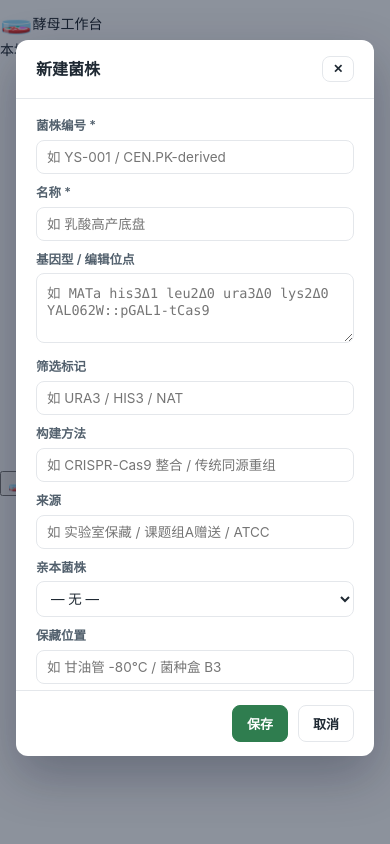
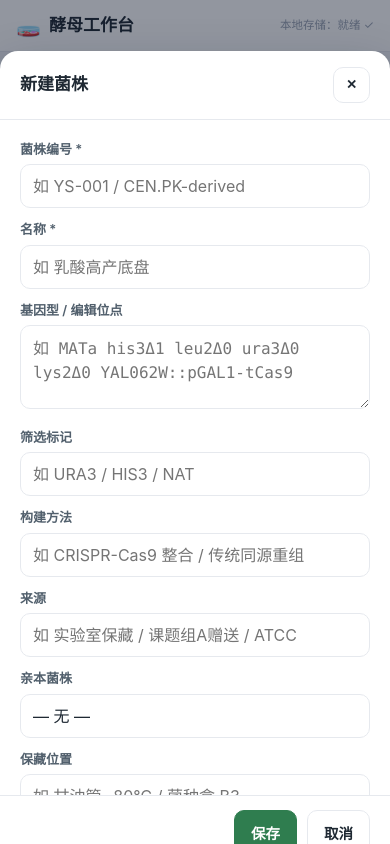
Before and after one commit to chenxingyu0805-cmyk/yeast-workbench, a plain HTML site: page index.html in a window 390 px wide. Both pictures are taken after typing "Sample" into the empty fields and a click on the button "+ 新建菌株". Drawn offline with Linux system fonts and the light colour scheme.

Commit message:
update css/styles.css (app-shell UI)

```diff
--- a/css/styles.css
+++ b/css/styles.css
@@ -1,79 +1,114 @@
-/* styles.css — 酵母工作台 UI */
+/* styles.css — 酵母工作台（App 外壳 / 移动优先） */
 :root {
-  --bg: #f5f7fa;
+  --bg: #f2f4f7;
   --panel: #ffffff;
   --ink: #1f2933;
   --ink-soft: #52606d;
-  --muted: #9aa5b1;
-  --line: #e4e7eb;
+  --muted: #98a2b3;
+  --line: #e6e9ee;
   --brand: #2f7d4f;        /* 酵母绿 */
   --brand-soft: #e7f3ec;
   --accent: #2b6cb0;
   --warn: #b7791f;
-  --danger: #c53030;
+  --danger: #d14343;
   --chip: #eef2f7;
-  --radius: 10px;
-  --shadow: 0 1px 3px rgba(15,23,42,.08), 0 1px 2px rgba(15,23,42,.04);
+  --radius: 14px;
+  --shadow: 0 1px 3px rgba(15,23,42,.06), 0 1px 2px rgba(15,23,42,.04);
+  --appbar-h: 52px;
+  --tabbar-h: 58px;
+  --maxw: 980px;
   font-family: -apple-system, BlinkMacSystemFont, "Segoe UI", "PingFang SC",
     "Microsoft YaHei", Roboto, Helvetica, Arial, sans-serif;
 }
 
-* { box-sizing: border-box; }
+* { box-sizing: border-box; -webkit-tap-highlight-color: transparent; }
 html, body { margin: 0; padding: 0; height: 100%; }
 body {
   background: var(--bg);
   color: var(--ink);
-  font-size: 14px;
+  font-size: 15px;
   line-height: 1.5;
+  /* App 外壳：顶栏固定 + 主区滚动 + 底栏固定 */
+  display: flex;
+  flex-direction: column;
+  height: 100dvh;
+  overflow: hidden;
 }
 
-/* 顶栏 */
-.topbar {
-  display: flex; align-items: center; gap: 20px;
-  padding: 10px 18px;
+/* ===== 顶部应用栏 ===== */
+.appbar {
+  flex: 0 0 auto;
+  height: calc(var(--appbar-h) + env(safe-area-inset-top));
+  padding: env(safe-area-inset-top) 16px 0;
+  display: flex; align-items: center; justify-content: space-between;
   background: var(--panel);
   border-bottom: 1px solid var(--line);
-  position: sticky; top: 0; z-index: 20;
+  position: sticky; top: 0; z-index: 30;
 }
-.brand { display: flex; align-items: center; gap: 10px; }
-.logo { font-size: 26px; }
-.brand-title { font-weight: 700; font-size: 16px; }
-.brand-sub { font-size: 11px; color: var(--muted); letter-spacing: .3px; }
+.appbar-brand { display: flex; align-items: center; gap: 8px; font-weight: 700; font-size: 17px; }
+.appbar-brand .logo { font-size: 20px; }
+.appbar-status { font-size: 11.5px; color: var(--muted); white-space: nowrap; }
 
-.nav { display: flex; gap: 6px; flex: 1; flex-wrap: wrap; }
-.nav-btn {
-  border: 1px solid transparent; background: transparent; color: var(--ink-soft);
-  padding: 8px 14px; border-radius: 8px; cursor: pointer; font-size: 13.5px;
-  transition: all .15s;
+/* ===== 主内容（仅此区滚动） ===== */
+.app {
+  flex: 1 1 auto;
+  overflow-y: auto;
+  -webkit-overflow-scrolling: touch;
+  padding: 16px 16px calc(var(--tabbar-h) + env(safe-area-inset-bottom) + 20px);
+  max-width: var(--maxw);
+  margin: 0 auto;
+  width: 100%;
 }
-.nav-btn:hover { background: var(--bg); }
-.nav-btn.active { background: var(--brand-soft); color: var(--brand); border-color: #cfe6d8; font-weight: 600; }
-.topbar-right { font-size: 12px; color: var(--muted); white-space: nowrap; }
+@media (min-width: 1024px) {
+  .app { padding-left: 24px; padding-right: 24px; }
+}
 
-/* 内容 */
-.app { padding: 20px 24px 60px; max-width: 1180px; margin: 0 auto; }
-
-.view-head { display: flex; align-items: center; justify-content: space-between; margin-bottom: 16px; gap: 12px; flex-wrap: wrap; }
-.view-head h2 { margin: 0; font-size: 20px; }
+.view-head { display: flex; align-items: center; justify-content: space-between; margin-bottom: 14px; gap: 12px; flex-wrap: wrap; }
+.view-head h2 { margin: 0; font-size: 21px; }
 .view-head .sub { color: var(--muted); font-size: 12.5px; margin-top: 2px; }
 
 .toolbar { display: flex; gap: 10px; align-items: center; flex-wrap: wrap; margin-bottom: 14px; }
 
-/* 表单控件 */
+/* ===== 底部标签栏（原生 App 形态） ===== */
+.tabbar {
+  flex: 0 0 auto;
+  background: var(--panel);
+  border-top: 1px solid var(--line);
+  box-shadow: 0 -2px 12px rgba(15,23,42,.06);
+  position: sticky; bottom: 0; z-index: 40;
+}
+.tabbar-inner {
+  max-width: var(--maxw); margin: 0 auto;
+  height: calc(var(--tabbar-h) + env(safe-area-inset-bottom));
+  padding-bottom: env(safe-area-inset-bottom);
+  display: flex;
+}
+.tab-btn {
+  flex: 1 1 0; border: none; background: none; cursor: pointer;
+  display: flex; flex-direction: column; align-items: center; justify-content: center;
+  gap: 2px; color: var(--muted); font-size: 11px; font-weight: 600;
+  min-height: 44px; transition: color .15s;
+}
+.tab-btn .tab-ico { font-size: 21px; line-height: 1; filter: grayscale(.4); transition: transform .12s; }
+.tab-btn.active { color: var(--brand); }
+.tab-btn.active .tab-ico { filter: none; transform: translateY(-1px); }
+.tab-btn:active { opacity: .6; }
+
+/* ===== 表单控件（触摸友好） ===== */
 input, textarea, select {
-  font-family: inherit; font-size: 13.5px; color: var(--ink);
-  border: 1px solid var(--line); border-radius: 8px; padding: 8px 10px; background: #fff;
-  width: 100%; outline: none; transition: border .15s;
+  font-family: inherit; font-size: 16px; color: var(--ink);
+  border: 1px solid var(--line); border-radius: 10px; padding: 11px 12px; background: #fff;
+  width: 100%; outline: none; transition: border .15s; appearance: none;
 }
-input:focus, textarea:focus, select:focus { border-color: var(--brand); }
-textarea { resize: vertical; min-height: 70px; font-family: "SFMono-Regular", Consolas, monospace; }
-label { display: block; font-size: 12.5px; color: var(--ink-soft); margin: 10px 0 4px; font-weight: 600; }
-.hint { font-size: 11.5px; color: var(--muted); margin-top: 3px; }
+input:focus, textarea:focus, select:focus { border-color: var(--brand); box-shadow: 0 0 0 3px var(--brand-soft); }
+textarea { resize: vertical; min-height: 84px; font-family: "SFMono-Regular", Consolas, monospace; line-height: 1.5; }
+label { display: block; font-size: 13px; color: var(--ink-soft); margin: 12px 0 5px; font-weight: 600; }
+.hint { font-size: 12px; color: var(--muted); margin-top: 4px; }
 
 .btn {
   border: 1px solid var(--line); background: #fff; color: var(--ink);
-  padding: 8px 14px; border-radius: 8px; cursor: pointer; font-size: 13px; font-weight: 600;
-  transition: all .15s; white-space: nowrap;
+  padding: 11px 16px; border-radius: 10px; cursor: pointer; font-size: 14.5px; font-weight: 600;
+  transition: all .15s; white-space: nowrap; min-height: 44px;
 }
 .btn:hover { background: var(--bg); }
 .btn.primary { background: var(--brand); border-color: var(--brand); color: #fff; }
@@ -81,79 +116,92 @@ label { display: block; font-size: 12.5px; color: var(--ink-soft); margin: 10px
 .btn.accent { background: var(--accent); border-color: var(--accent); color: #fff; }
 .btn.danger { color: var(--danger); border-color: #f1c4c4; }
 .btn.danger:hover { background: #fdeaea; }
-.btn.sm { padding: 5px 10px; font-size: 12px; }
+.btn.sm { padding: 7px 12px; font-size: 13px; min-height: 36px; }
 
-/* 卡片 / 列表 */
-.grid { display: grid; grid-template-columns: repeat(auto-fill, minmax(280px, 1fr)); gap: 14px; }
+/* ===== 卡片 / 列表 ===== */
+.grid { display: grid; grid-template-columns: repeat(auto-fill, minmax(300px, 1fr)); gap: 12px; }
 .card {
   background: var(--panel); border: 1px solid var(--line); border-radius: var(--radius);
-  padding: 14px 16px; box-shadow: var(--shadow); cursor: pointer; transition: transform .12s, box-shadow .12s;
+  padding: 14px 16px; box-shadow: var(--shadow); cursor: pointer; transition: transform .1s, box-shadow .1s;
 }
-.card:hover { transform: translateY(-2px); box-shadow: 0 6px 16px rgba(15,23,42,.10); }
-.card h3 { margin: 0 0 4px; font-size: 15px; }
-.card .code { font-size: 12px; color: var(--brand); font-weight: 700; }
-.card .meta { font-size: 12px; color: var(--ink-soft); margin-top: 6px; }
+.card:active { transform: scale(.985); }
+.card h3 { margin: 0 0 4px; font-size: 16px; }
+.card .code { font-size: 12.5px; color: var(--brand); font-weight: 700; }
+.card .meta { font-size: 12.5px; color: var(--ink-soft); margin-top: 6px; }
 .card .meta div { margin: 2px 0; }
+@media (max-width: 560px) { .grid { grid-template-columns: 1fr; } }
 
 /* 标签 */
-.tags { display: flex; flex-wrap: wrap; gap: 5px; margin-top: 8px; }
+.tags { display: flex; flex-wrap: wrap; gap: 6px; margin-top: 8px; }
 .chip {
   background: var(--chip); color: var(--ink-soft); border-radius: 999px;
-  padding: 2px 9px; font-size: 11.5px; border: 1px solid var(--line);
+  padding: 3px 10px; font-size: 11.5px; border: 1px solid var(--line);
 }
 .chip.green { background: var(--brand-soft); color: var(--brand); border-color: #cfe6d8; }
 .chip.blue { background: #e7f0f9; color: var(--accent); border-color: #cfe0f1; }
 
 /* 表格 */
-table { width: 100%; border-collapse: collapse; background: var(--panel); border-radius: var(--radius); overflow: hidden; box-shadow: var(--shadow); }
-th, td { text-align: left; padding: 10px 12px; border-bottom: 1px solid var(--line); font-size: 13px; }
-th { background: #fafbfc; color: var(--ink-soft); font-weight: 700; font-size: 12.5px; }
-tr:hover td { background: #fcfdfe; }
+.table-wrap { overflow-x: auto; border-radius: var(--radius); box-shadow: var(--shadow); }
+table { width: 100%; border-collapse: collapse; background: var(--panel); min-width: 520px; }
+th, td { text-align: left; padding: 11px 12px; border-bottom: 1px solid var(--line); font-size: 13.5px; }
+th { background: #fafbfc; color: var(--ink-soft); font-weight: 700; font-size: 12.5px; position: sticky; top: 0; }
+tr:active td { background: #f6f8fa; }
 .mono { font-family: "SFMono-Regular", Consolas, monospace; font-size: 12.5px; word-break: break-all; }
 
 /* 详情 */
-.detail { background: var(--panel); border: 1px solid var(--line); border-radius: var(--radius); padding: 20px 22px; box-shadow: var(--shadow); }
-.detail h2 { margin: 0 0 4px; }
-.detail .row { display: grid; grid-template-columns: 130px 1fr; gap: 8px; padding: 7px 0; border-bottom: 1px dashed var(--line); }
+.detail { background: var(--panel); border: 1px solid var(--line); border-radius: var(--radius); padding: 18px 18px; box-shadow: var(--shadow); }
+.detail h2 { margin: 0 0 4px; font-size: 19px; }
+.detail .row { display: grid; grid-template-columns: 110px 1fr; gap: 8px; padding: 8px 0; border-bottom: 1px dashed var(--line); }
 .detail .row .k { color: var(--ink-soft); font-weight: 600; }
-.detail .row .v { white-space: pre-wrap; }
-.section-title { margin: 22px 0 10px; font-size: 15px; font-weight: 700; border-left: 3px solid var(--brand); padding-left: 8px; }
+.detail .row .v { white-space: pre-wrap; word-break: break-word; }
+.section-title { margin: 20px 0 10px; font-size: 15px; font-weight: 700; border-left: 3px solid var(--brand); padding-left: 8px; }
 
 /* 时间线 */
-.timeline { border-left: 2px solid var(--line); margin-left: 8px; padding-left: 18px; }
+.timeline { border-left: 2px solid var(--line); margin-left: 6px; padding-left: 16px; }
 .tl-item { position: relative; margin-bottom: 16px; }
-.tl-item::before { content: ""; position: absolute; left: -25px; top: 4px; width: 10px; height: 10px; border-radius: 50%; background: var(--brand); }
+.tl-item::before { content: ""; position: absolute; left: -23px; top: 4px; width: 10px; height: 10px; border-radius: 50%; background: var(--brand); }
 .tl-date { font-size: 12px; color: var(--muted); }
 
-/* 模态 */
-.modal-root { position: fixed; inset: 0; background: rgba(15,23,42,.45); display: flex; align-items: flex-start; justify-content: center; padding: 40px 16px; z-index: 50; overflow: auto; }
+/* ===== 模态：桌面居中卡片 / 移动端底部抽屉 ===== */
+.modal-root { position: fixed; inset: 0; background: rgba(15,23,42,.45); display: flex; align-items: center; justify-content: center; padding: 24px 16px; z-index: 50; overflow: auto; }
 .modal-root.hidden { display: none; }
 .modal {
-  background: #fff; border-radius: 12px; width: 100%; max-width: 640px;
+  background: #fff; border-radius: 16px; width: 100%; max-width: 600px;
   box-shadow: 0 20px 50px rgba(15,23,42,.30); animation: pop .15s ease-out;
 }
 @keyframes pop { from { transform: translateY(-8px); opacity: .6; } to { transform: none; opacity: 1; } }
 .modal-head { display: flex; justify-content: space-between; align-items: center; padding: 16px 20px; border-bottom: 1px solid var(--line); }
-.modal-head h3 { margin: 0; font-size: 16px; }
-.modal-body { padding: 8px 20px 4px; max-height: 70vh; overflow: auto; }
+.modal-head h3 { margin: 0; font-size: 17px; }
+.modal-body { padding: 8px 20px 4px; max-height: 72vh; overflow: auto; }
 .modal-foot { padding: 14px 20px; border-top: 1px solid var(--line); display: flex; justify-content: flex-end; gap: 10px; }
+@media (max-width: 760px) {
+  .modal-root { align-items: flex-end; padding: 0; }
+  .modal { max-width: 100%; border-radius: 18px 18px 0 0; max-height: 94vh; animation: sheet .22s ease-out; }
+  .modal-body { max-height: 80vh; }
+  .modal-foot { padding-bottom: calc(14px + env(safe-area-inset-bottom)); }
+  @keyframes sheet { from { transform: translateY(100%); } to { transform: none; } }
+}
 
-/* tabs */
-.tabs { display: flex; gap: 4px; border-bottom: 1px solid var(--line); margin-bottom: 16px; }
-.tab { padding: 8px 14px; cursor: pointer; border: none; background: none; font-size: 13.5px; color: var(--ink-soft); border-bottom: 2px solid transparent; }
+/* tabs（克隆工具的子标签） */
+.tabs { display: flex; gap: 4px; border-bottom: 1px solid var(--line); margin-bottom: 16px; overflow-x: auto; -webkit-overflow-scrolling: touch; }
+.tabs::-webkit-scrollbar { display: none; }
+.tab { padding: 9px 14px; cursor: pointer; border: none; background: none; font-size: 13.5px; color: var(--ink-soft); border-bottom: 2px solid transparent; white-space: nowrap; }
 .tab.active { color: var(--brand); border-bottom-color: var(--brand); font-weight: 600; }
 
 /* 工具结果 */
 .result { background: #0f172a; color: #e2e8f0; border-radius: var(--radius); padding: 14px 16px; margin-top: 12px; font-family: "SFMono-Regular", Consolas, monospace; font-size: 12.5px; white-space: pre-wrap; word-break: break-all; }
-.kv { display: grid; grid-template-columns: 120px 1fr; gap: 6px 10px; font-size: 13px; }
+.kv { display: grid; grid-template-columns: 110px 1fr; gap: 6px 10px; font-size: 14px; }
 .kv .k { color: var(--ink-soft); }
 .warn-list { color: var(--warn); }
 .ok { color: var(--brand); font-weight: 600; }
 .bad { color: var(--danger); font-weight: 600; }
 
-.empty { text-align: center; color: var(--muted); padding: 50px 0; }
-.two-col { display: grid; grid-template-columns: 1fr 1fr; gap: 18px; }
-@media (max-width: 760px) { .two-col { grid-template-columns: 1fr; } .detail .row { grid-template-columns: 100px 1fr; } }
+.empty { text-align: center; color: var(--muted); padding: 48px 0; }
+.two-col { display: grid; grid-template-columns: 1fr 1fr; gap: 16px; }
+@media (max-width: 680px) { .two-col { grid-template-columns: 1fr; } .detail .row { grid-template-columns: 92px 1fr; } }
 
 .pill { display:inline-block; background: var(--chip); border:1px solid var(--line); border-radius:6px; padding:1px 7px; font-size:11.5px; color:var(--ink-soft); }
-.seqbox { font-family: "SFMono-Regular", Consolas, monospace; font-size: 12.5px; background:#0f172a; color:#a5f3d0; padding:10px 12px; border-radius:8px; word-break:break-all; line-height:1.6; }
+.seqbox { font-family: "SFMono-Regular", Consolas, monospace; font-size: 12.5px; background:#0f172a; color:#a5f3d0; padding:10px 12px; border-radius:10px; word-break:break-all; line-height:1.6; }
+
+/* 让模态/抽屉内的操作按钮更好点 */
+.modal-foot .btn { flex: 0 0 auto; }
```
